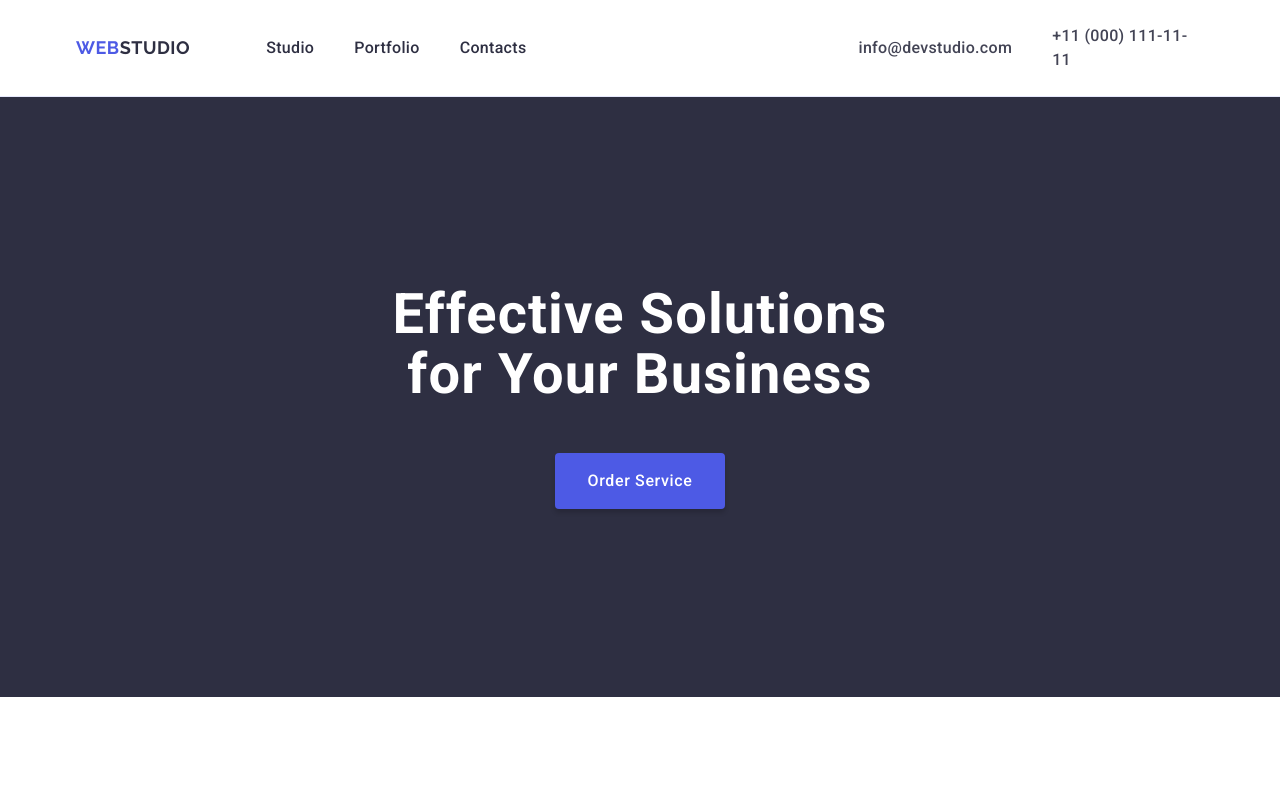
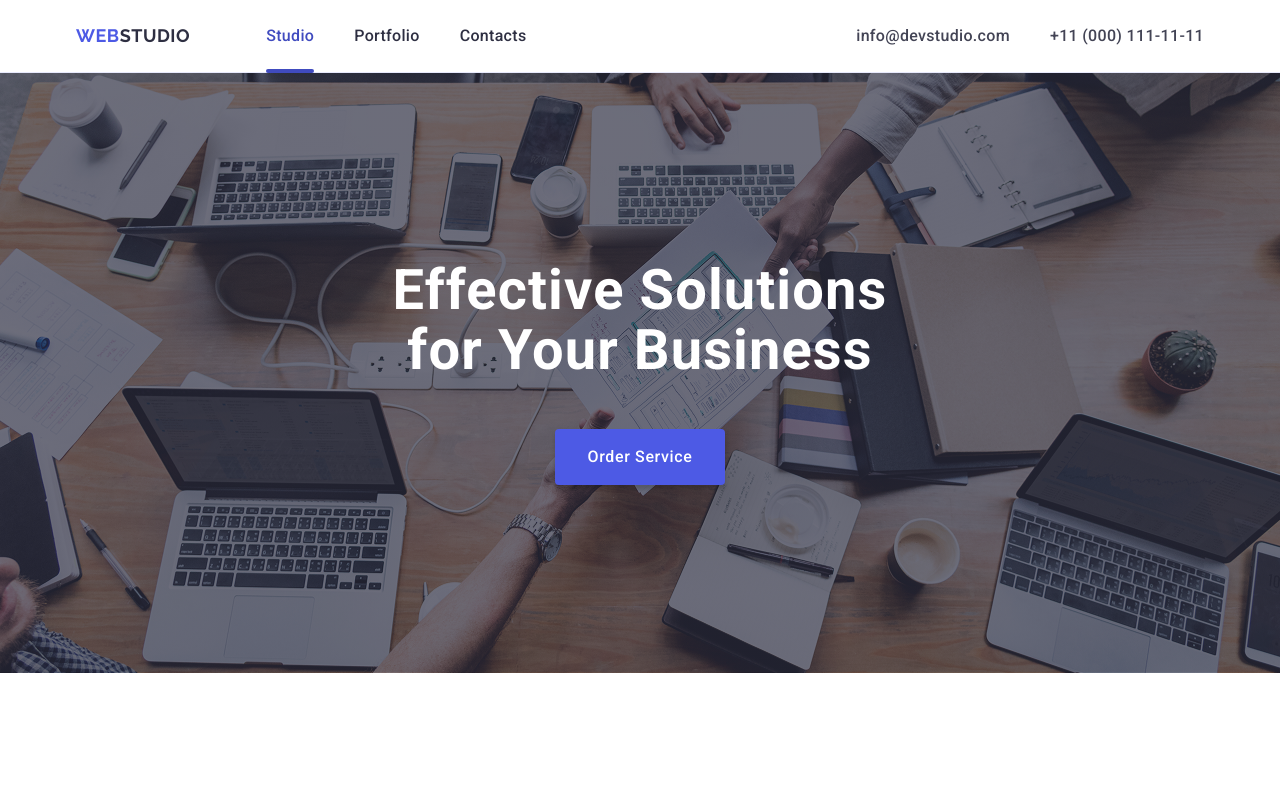
Before and after one commit to OksanaBode/goit-markup-hw-04, a plain HTML site: page index.html in a window 1280 px wide. Shown: the top 789 px of the page. Drawn offline with nearby package versions, Linux system fonts and the light colour scheme.

Commit message:
bg img add

```diff
--- a/css/styles.css
+++ b/css/styles.css
@@ -91,10 +91,10 @@ ul{
 
         }
 
-    .header-nav {display:flex;
+    .header-nav {
+        display:flex;
         align-items: center;
-        flex-grow: 1;
-        margin-right: 332px;
+        margin-right: auto;
         justify-content: space-between;
     }
 
@@ -108,23 +108,44 @@ ul{
         margin-right: 76px;
 }
 
-    .logo-accent {color: rgb(var(--cl-dark));}
+    .logo-accent {
+        color: rgb(var(--cl-dark));}
 
-    .header-menu {display:flex;
+    .header-menu {
+        display:flex;
         align-items: center;
         gap: 40px;
  }
+ .current {
+    color: rgb(var(--cl-pressedstate));
+    transition: color 250ms cubic-bezier(0.4, 0, 0.2, 1);
+    position: relative;
+  }
 
-    .header-menu-item {color: rgb(var(--cl-dark));
+  .current::after {
+    content: '';
+    width: 100%;
+    position: absolute;
+    left: 0;
+    bottom: -1px;
+    height: 4px;
+    background-color:rgb(var(--cl-pressedstate));
+    border-radius: 2px;
+    transition: ;
+  }
+    .header-menu-item {
+        color: rgb(var(--cl-dark));
         font-weight: 500;
         line-height: 1.5;
         letter-spacing: 0.02em;}
 
-    .header-menu-link {font-weight: 500;
+    .header-menu-link {
+        font-weight: 500;
         line-height: 1.5;
         letter-spacing: 0.02em;
         padding: 24px 0;
         display: inline-block;
+        transition: color 250ms cubic-bezier(0.4, 0, 0.2, 1);
         }
 
     .header-menu-link:hover,
@@ -150,6 +171,7 @@ ul{
         color:rgb(var(--cl-text));
         padding: 24px 0;
         display: inline-block;
+        transition: color 250ms cubic-bezier(0.4, 0, 0.2, 1);
     }
 
     .contacts-link:hover,.contacts-link:focus {
@@ -166,6 +188,17 @@ ul{
         background-color: rgb(var(--cl-dark));
         padding-top: 188px;
         padding-bottom: 188px;
+        background-image: linear-gradient(
+      to bottom,
+      rgba(46, 47, 66, 0.7),
+      rgba(46, 47, 66, 0.7)
+    ),
+    url(../images/background.jpg);
+  background-repeat: no-repeat;
+  background-position: center;
+  background-size: cover;
+  max-width: 1440px;
+  margin: 0 auto;
     }
 
     .hero-container{
--- a/index.html
+++ b/index.html
@@ -25,7 +25,7 @@
         <a class="logo" href="./index.html"> Web<span class="logo-accent">Studio</span></a>
         <ul class="header-menu">
           <li class="header-menu-item">
-            <a class="header-menu-link" href="./index.html">Studio</a>
+            <a class="header-menu-link current" href="./index.html">Studio</a>
           </li>
           <li class="header-menu-item">
             <a class="header-menu-link" href="">Portfolio</a>
@@ -228,6 +228,7 @@
       Increase the flow of customers and sales for your business with digital marketing & growth solutions.
     </p>
     </div>
+
   </footer>
   </body>
 </html>
```
Also changed, not shown: images/background.jpg (added), images/icons.svg (added).
